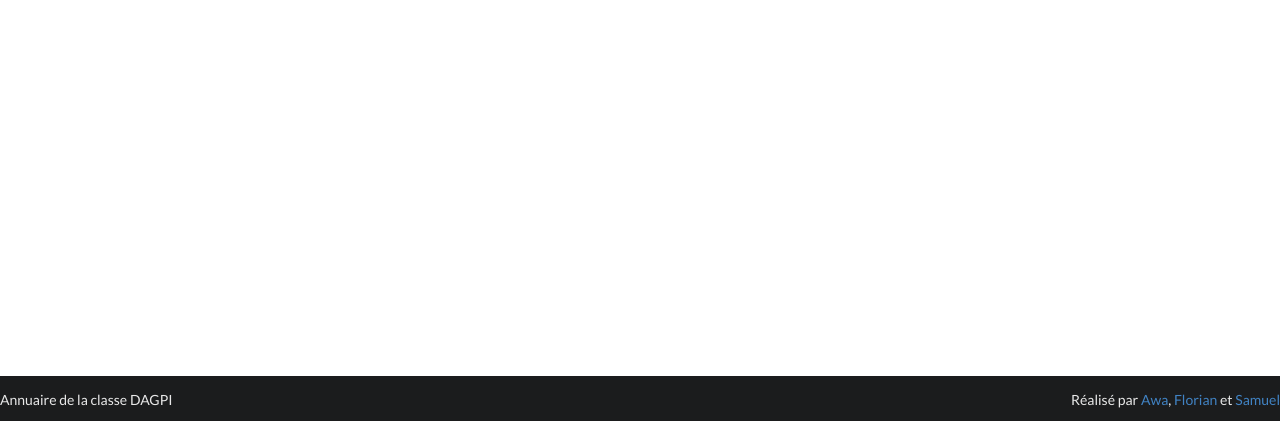
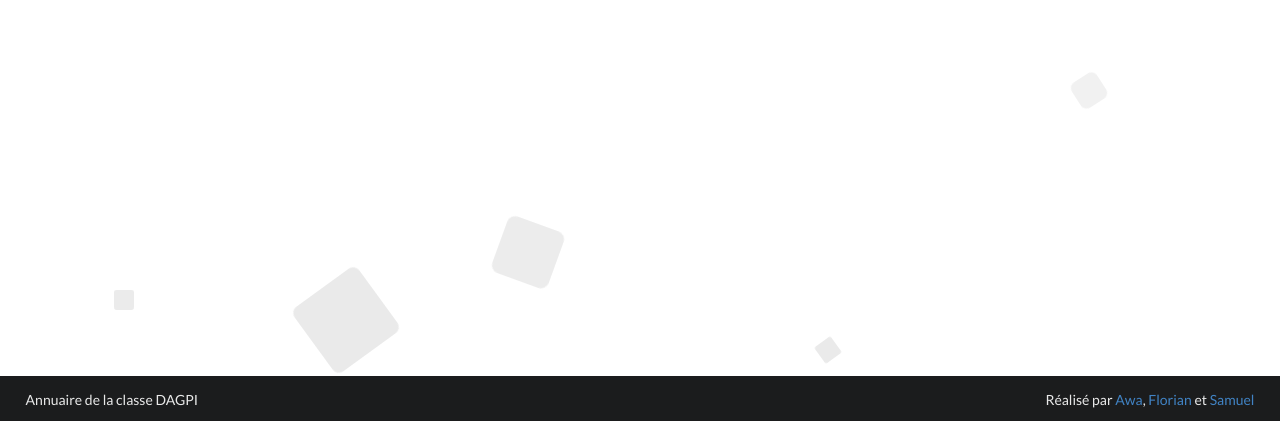
Before and after one commit to FlorianGomas/ecrudiant-front, an Angular app: page /etudiants in a window 1280 px wide. Shown: the part 376-797 px from the top of the page. Built offline with nearby package versions, Linux system fonts and the light colour scheme; no server answers.

Commit message:
Animations and scrollbar

```diff
--- a/src/app/app.component.css
+++ b/src/app/app.component.css
@@ -24,5 +24,139 @@
     position: absolute;
     bottom: 0;
     width: 100%;
+    padding-left: 2%;
+    padding-right: 2%;
     display: flex;
 }
+
+@import url('https://fonts.googleapis.com/css?family=Exo:400,700');
+
+.area{
+    z-index: -1;
+    background: white;
+    width: 100%;
+    height: 100%;
+    position: absolute;
+    margin: 0;
+    margin: -1em;
+    overflow: hidden;
+}
+.area.inverted {
+    background: black;
+}
+
+.circles{
+    position: absolute;
+    top: 0;
+    left: 0;
+    width: 100%;
+    height: 100%;
+    overflow: hidden;
+    margin: 0;
+}
+
+.circles li{
+    position: absolute;
+    display: block;
+    list-style: none;
+    width: 20px;
+    height: 20px;
+    background: rgb(220, 220, 220, 0.75);
+    animation: animate 25s linear infinite;
+    bottom: -150px;
+
+}
+
+.circles li:nth-child(1){
+    left: 25%;
+    width: 80px;
+    height: 80px;
+    animation-delay: 0s;
+}
+
+
+.circles li:nth-child(2){
+    left: 10%;
+    width: 20px;
+    height: 20px;
+    animation-delay: 2s;
+    animation-duration: 12s;
+}
+
+.circles li:nth-child(3){
+    left: 70%;
+    width: 20px;
+    height: 20px;
+    animation-delay: 4s;
+}
+
+.circles li:nth-child(4){
+    left: 40%;
+    width: 60px;
+    height: 60px;
+    animation-delay: 0s;
+    animation-duration: 18s;
+}
+
+.circles li:nth-child(5){
+    left: 65%;
+    width: 20px;
+    height: 20px;
+    animation-delay: 0s;
+}
+
+.circles li:nth-child(6){
+    left: 75%;
+    width: 40px;
+    height: 40px;
+    animation-delay: 3s;
+}
+
+.circles li:nth-child(7){
+    left: 35%;
+    width: 75px;
+    height: 75px;
+    animation-delay: 7s;
+}
+
+.circles li:nth-child(8){
+    left: 50%;
+    width: 25px;
+    height: 25px;
+    animation-delay: 15s;
+    animation-duration: 45s;
+}
+
+.circles li:nth-child(9){
+    left: 20%;
+    width: 15px;
+    height: 15px;
+    animation-delay: 2s;
+    animation-duration: 35s;
+}
+
+.circles li:nth-child(10){
+    left: 85%;
+    width: 30px;
+    height: 30px;
+    animation-delay: 0s;
+    animation-duration: 11s;
+}
+
+
+
+@keyframes animate {
+
+    0%{
+        transform: translateY(0) rotate(0deg);
+        opacity: 1;
+        border-radius: 0;
+    }
+
+    100%{
+        transform: translateY(-1000px) rotate(720deg);
+        opacity: 0;
+        border-radius: 50%;
+    }
+
+}
--- a/src/app/app.component.html
+++ b/src/app/app.component.html
@@ -1,6 +1,21 @@
 <app-recherche></app-recherche>
 <br>
 <router-outlet></router-outlet>
+
+<div class="ui area">
+    <ul class="circles">
+        <li></li>
+        <li></li>
+        <li></li>
+        <li></li>
+        <li></li>
+        <li></li>
+        <li></li>
+        <li></li>
+        <li></li>
+        <li></li>
+    </ul>
+</div>
 <div id="footer">
     <div class="ui inverted vertical footer segment">
         <div style="flex-grow: 1;">
--- a/src/styles.css
+++ b/src/styles.css
@@ -1,4 +1,21 @@
 /* You can add global styles to this file, and also import other style files */
-.app-root {
-    height: 100%;
-}
+
+/* width */
+::-webkit-scrollbar {
+    width: 10px;
+  }
+
+  /* Track */
+  ::-webkit-scrollbar-track {
+    background: #f1f1f1;
+  }
+
+  /* Handle */
+  ::-webkit-scrollbar-thumb {
+    background: rgba(176, 0, 121, 1) ;
+  }
+
+  /* Handle on hover */
+  ::-webkit-scrollbar-thumb:hover {
+    background: rgb(39, 37, 126);
+  }
```
